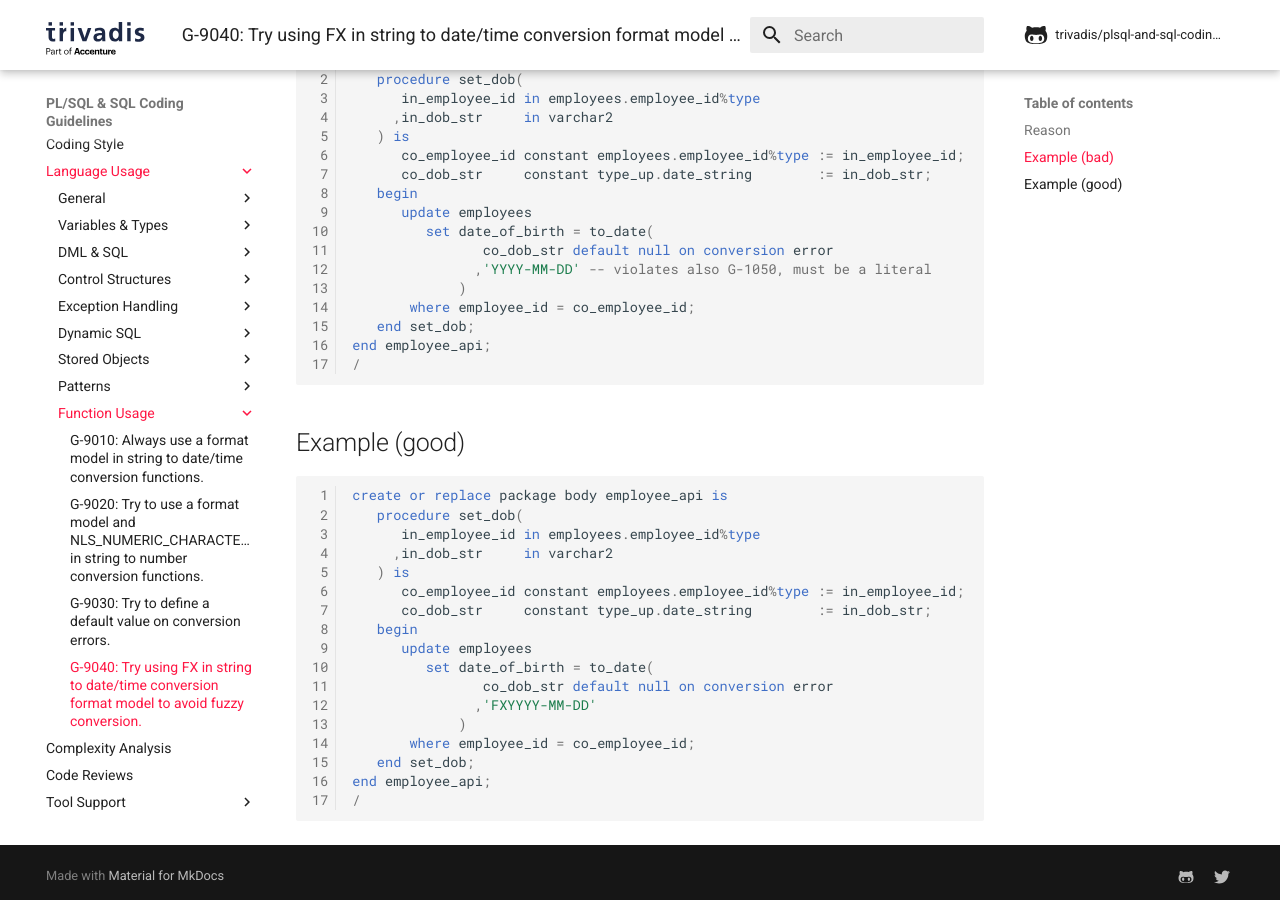
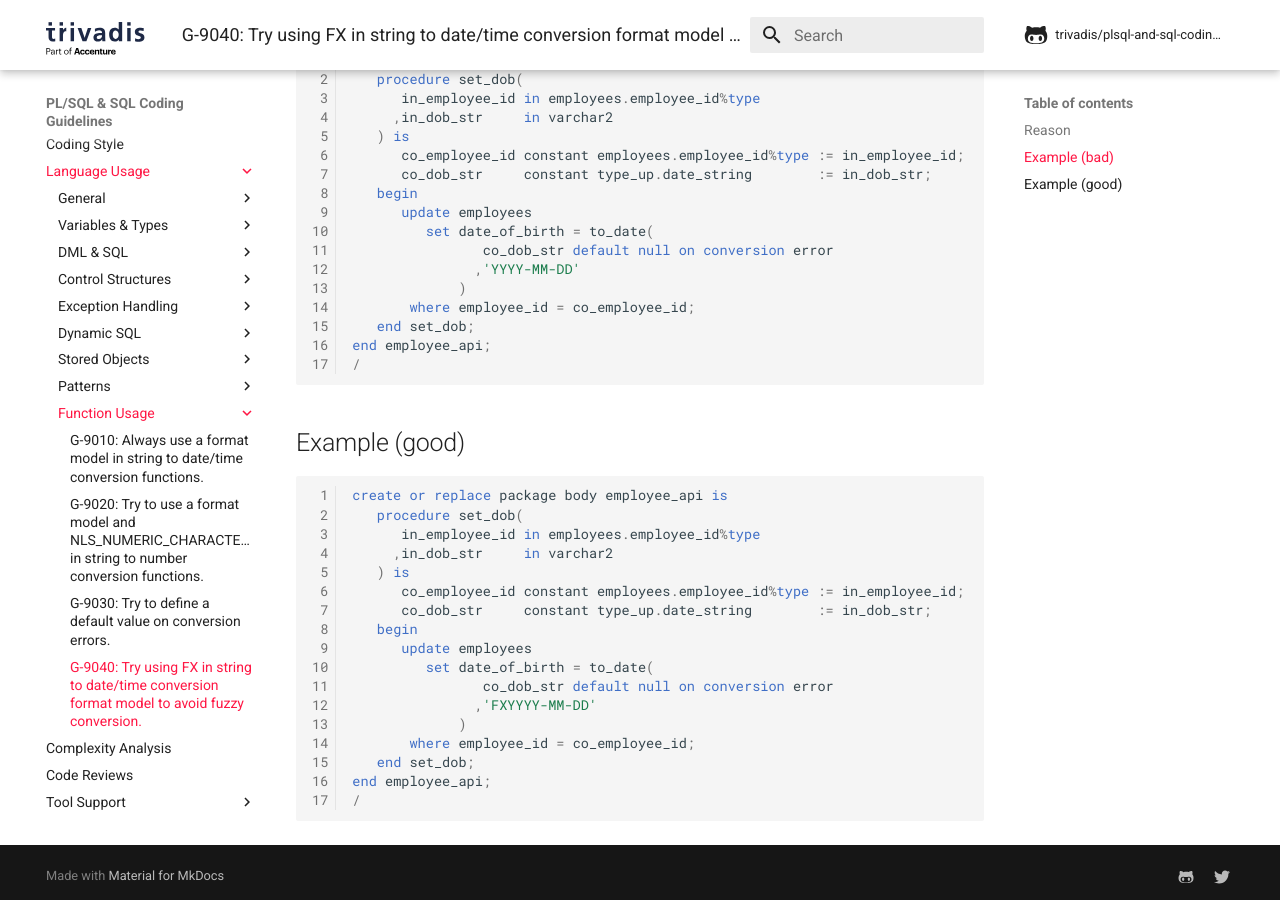
Before and after one commit to Trivadis/plsql-and-sql-coding-guidelines, an MkDocs documentation site: the page built from docs/4-language-usage/9-function-usage/g-9040.md, in a window 1280 px wide and 900 px high, scrolled down 798 px. Built offline with MkDocs 1.6.1 and Material for MkDocs 9.7.7, drawn with Linux system fonts in a browser that asks for light colours; comment, search, counter and statistics services are not loaded; the version menu is left out.

Commit message:
remove comment regarding G-1050 in G-9040

```diff
--- a/docs/4-language-usage/9-function-usage/g-9040.md
+++ b/docs/4-language-usage/9-function-usage/g-9040.md
@@ -25,7 +25,7 @@ create or replace package body employee_api is
       update employees
          set date_of_birth = to_date(
                 co_dob_str default null on conversion error
-               ,'YYYY-MM-DD' -- violates also G-1050, must be a literal
+               ,'YYYY-MM-DD'
              )
        where employee_id = co_employee_id;
    end set_dob;
```
